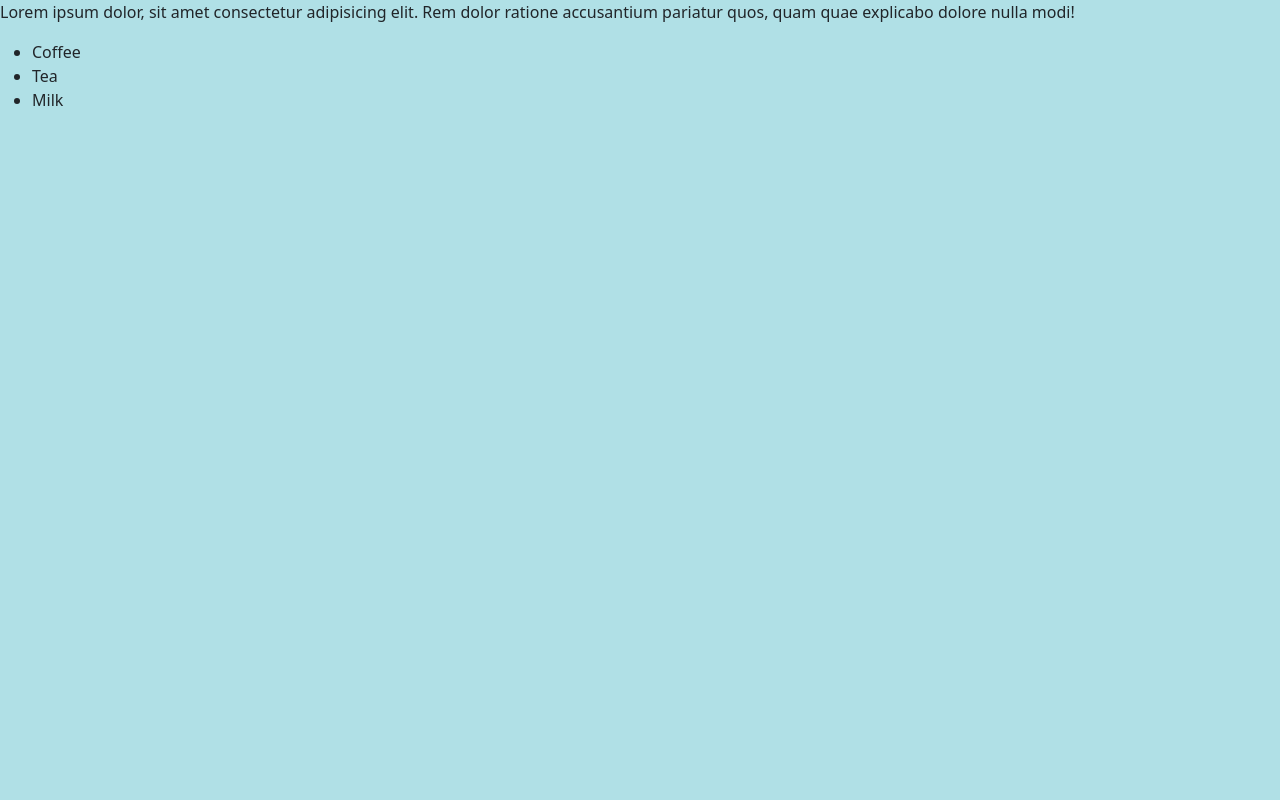
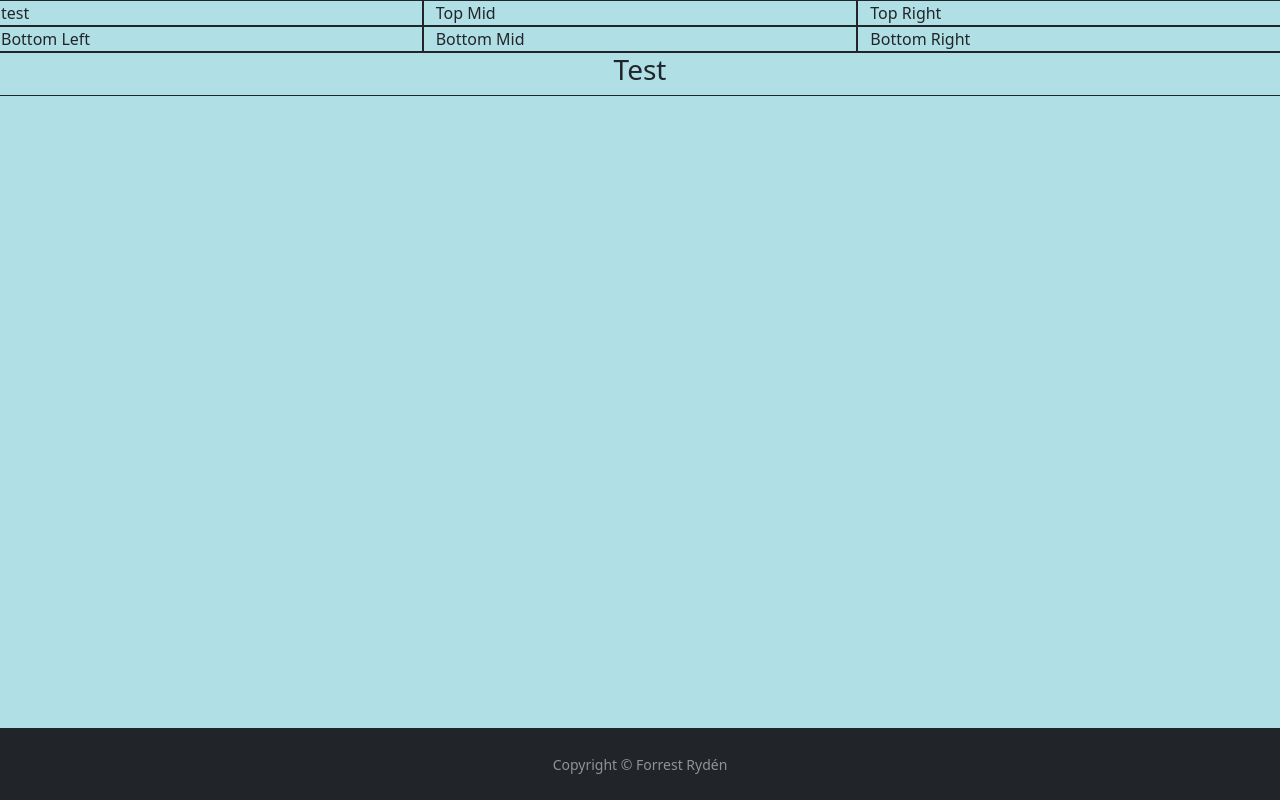
Before and after one commit to Iflar/Portfolio_2022, a plain HTML site: page index.html in a window 1280 px wide. Drawn offline with nearby package versions, Linux system fonts and the light colour scheme.

Commit message:
working with bootstrap grid layout + added temp footer

```diff
--- a/index.html
+++ b/index.html
@@ -19,17 +19,38 @@
 
     <title>Protfolio</title>
 </head>
-<body>
+<body class="d-flex flex-column">
 
-    <div>
-        <p>Lorem ipsum dolor, sit amet consectetur adipisicing elit. Rem dolor ratione accusantium pariatur quos, quam quae explicabo dolore nulla modi!</p>
+    <div id="page-content">
+        <div class="Main">
+            <div class="row">
+                <div class="col border border-dark">
+                    <div class="Top-Right">
+                        test
+                    </div>
+                </div>
+                <div class="col border border-dark">Top Mid</div>
+                <div class="col border border-dark">Top Right</div>
+                <div class="w-100"></div>
+                <div class="col border border-dark">Bottom Left</div>
+                <div class="col border border-dark">Bottom Mid</div>
+                <div class="col border border-dark">Bottom Right</div>
+                <div class="w-100"></div>
+                <div class="col border border-dark">
+                    <div class="text-center">
+                        <h3>Test</h3>
+                    </div>
+                </div>
+            </div>
+        </div>
     </div>
 
-    <ul class="mx-auto">
-        <li>Coffee</li>
-        <li>Tea</li>
-        <li>Milk</li>
-      </ul>
 
+
+    <footer id="sticky-footer" class="flex-shrink-0 py-4 bg-dark text-white-50">
+        <div class="container text-center">
+          <small>Copyright &copy; Forrest Rydén</small>
+        </div>
+      </footer>
 </body>
 </htm
--- a/style.css
+++ b/style.css
@@ -1,4 +1,10 @@
 body{
-    background-size: cover;
+    overflow: hidden;
     background-color: powderblue;
+    margin: 0;
+    height: 100vh;
 }
+
+#page-content {
+    flex: 1 0 auto;
+  }
```
